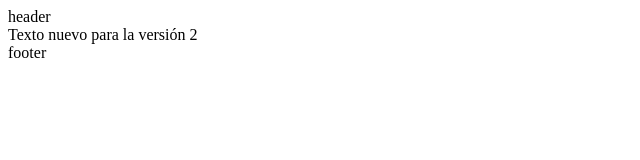
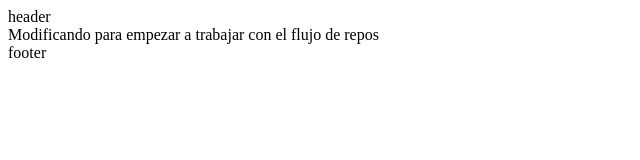
Before and after one commit to ricardolive1908/first-version-repo, a plain HTML site: page index.html in a window 1280 px wide. Shown: the whole page, without its empty margins (0-640 px from the left). Drawn offline with Linux system fonts and the light colour scheme.

Commit message:
Cambio para iniciar trabajo con repo

```diff
--- a/index.html
+++ b/index.html
@@ -9,7 +9,7 @@
 <body>
     <header>header</header>
     <main>
-        Texto nuevo para la versión 2
+        Modificando para empezar a trabajar con el flujo de repos
     </main>
     <footer>
         footer
```
